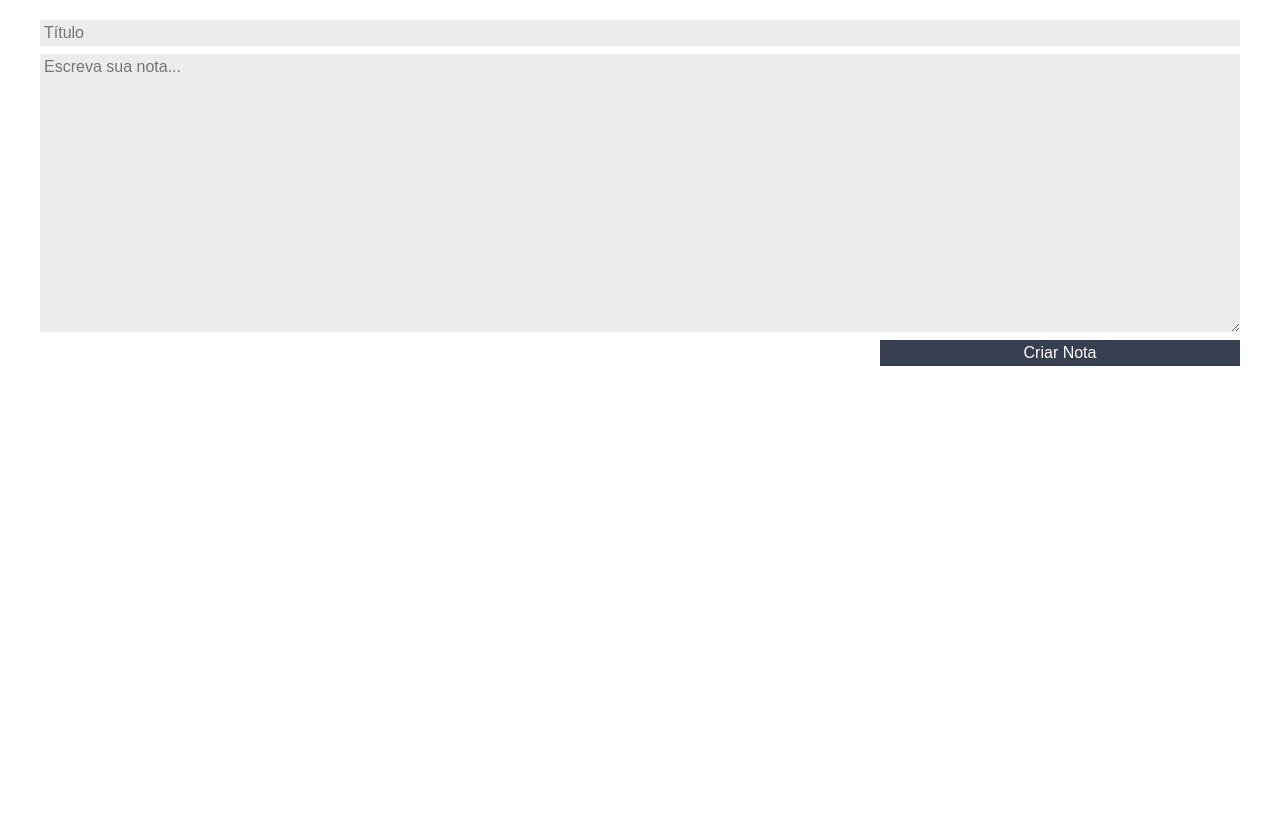
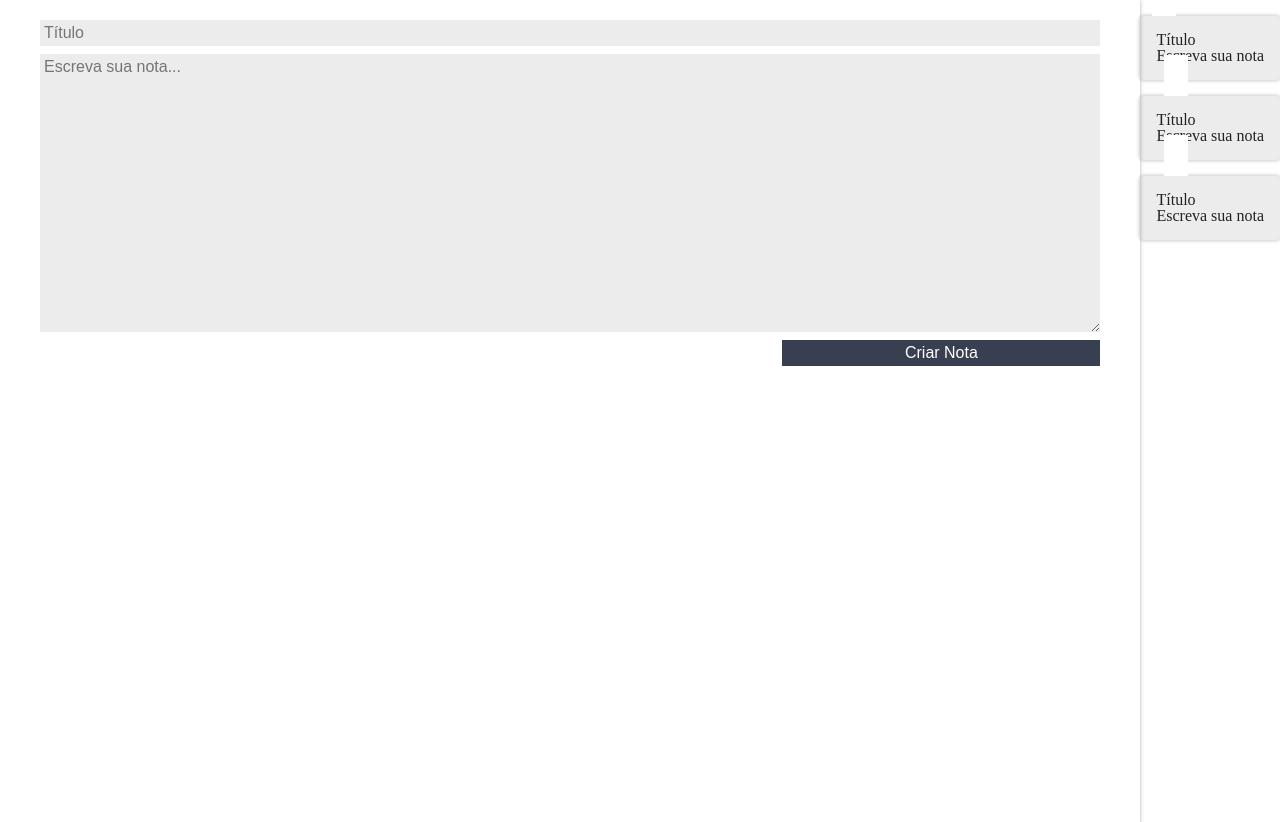
Before and after one commit to danielemaraschin/React-understanding-how-the-library-works, a React (Create React App) app in the folder ceep/: page / in a window 1280 px wide. Shown: the top 822 px of the page. Built offline with nearby package versions, Linux system fonts and the light colour scheme.

Commit message:
working with css

```diff
--- a/ceep/src/App.js
+++ b/ceep/src/App.js
@@ -1,13 +1,13 @@
 import React, { Component } from 'react';
 import ListadeNotas from './components/ListaDeNotas/ListaDeNotas';
 import FormularioCadastro from './components/FormularioCadastro/FormularioCadastro';
-import "./App.css";
-
+import "./assets/App.css";
+import './assets/index.css';
 
 class App extends Component {
   render() {
     return (
-      <section>
+      <section className="conteudo">
         <FormularioCadastro />
         <ListadeNotas />
       </section>
--- a/ceep/src/components/CardNota/estilo.css
+++ b/ceep/src/components/CardNota/estilo.css
@@ -1,4 +1,4 @@
-.card-nota{
+.card-nota {
     display: flex;
   flex-direction: column;
   align-items: flex-start;
--- a/ceep/src/components/ListaDeNotas/ListaDeNotas.jsx
+++ b/ceep/src/components/ListaDeNotas/ListaDeNotas.jsx
@@ -1,6 +1,6 @@
 import React, { Component } from "react";
 import CardNota from "../CardNota/CardNota";
-import "./estilo.css"
+import "./estilo.css";
 
 class ListaDeNotas extends Component {
     render() {
--- a/ceep/src/index.js
+++ b/ceep/src/index.js
@@ -1,6 +1,7 @@
 import React from 'react';
 import ReactDOM from 'react-dom';
-import './index.css';
+import './assets/index.css';
+import "./assets/App.css";
 import App from './App';
 import { Component } from 'react';
 
```
Also changed, not shown: ceep/src/assets/App.css (renamed from ceep/src/App.css), ceep/src/assets/index.css (renamed from ceep/src/index.css).
